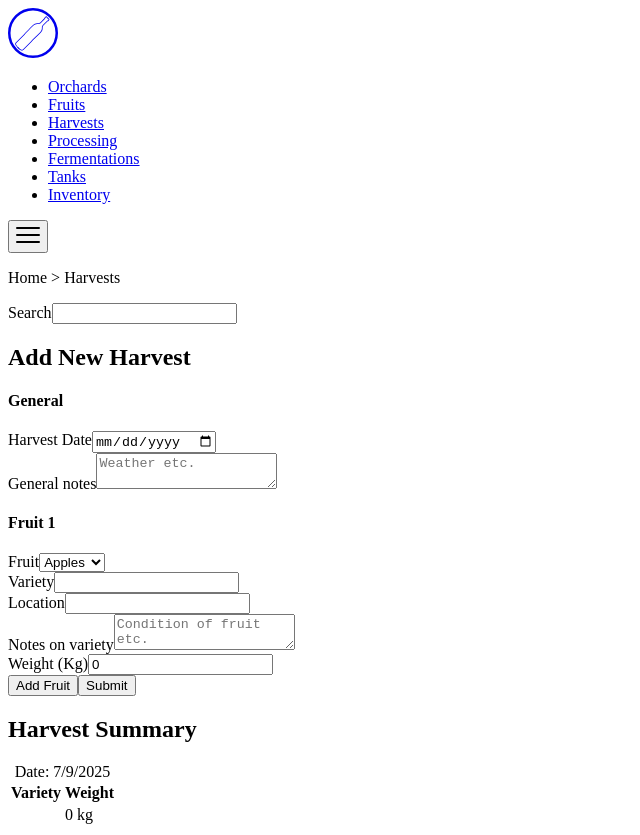
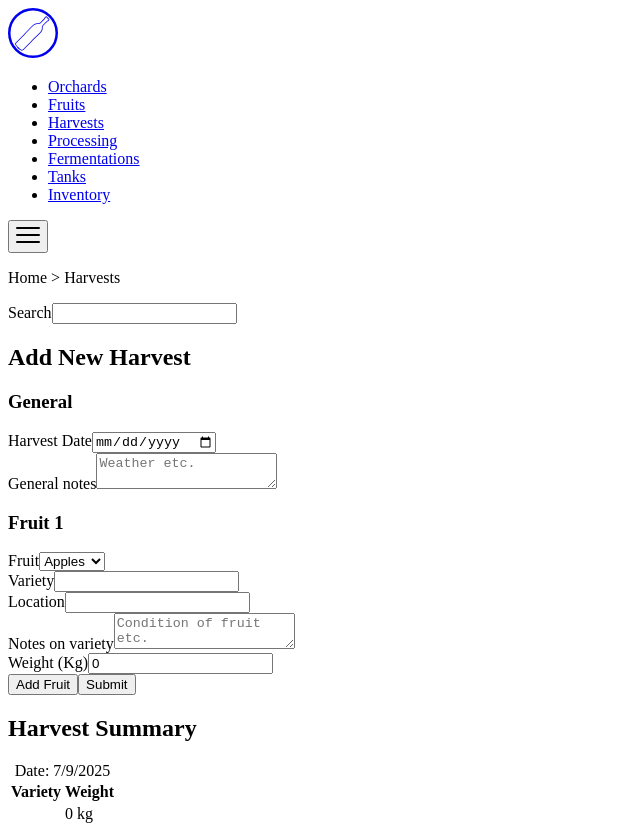
Before and after one commit to jl-stephenson/wine-cider-tracker-proto, a React (Vite) app: page / in a window 1280 px wide. Shown: the whole page, without its empty margins (0-640 px from the left). Built offline with nearby package versions, Linux system fonts and the light colour scheme.

Commit message:
styling: update primary color for AAA rating

```diff
--- a/package.json
+++ b/package.json
@@ -13,7 +13,6 @@
   },
   "dependencies": {
     "@hookform/resolvers": "^5.1.1",
-    "@tailwindcss/vite": "^4.1.8",
     "react": "^19.1.0",
     "react-dom": "^19.1.0",
     "zod": "^3.25.71"
@@ -42,6 +41,7 @@
     "typescript-eslint": "^8.30.1",
     "usehooks-ts": "^3.1.1",
     "vite": "^6.3.5",
+    "vite-plugin-compression": "^0.5.1",
     "vitest": "^3.2.2"
   }
 }
--- a/src/components/HarvestForm/index.tsx
+++ b/src/components/HarvestForm/index.tsx
@@ -47,7 +47,7 @@ export function HarvestForm({ onSubmit }: HarvestFormProps) {
           <h2 id="harvest-form-heading">Add New Harvest</h2>
         </div>
         <div className="panel__content flow">
-          <h4>General</h4>
+          <h3>General</h3>
           <div>
             <label htmlFor="date">Harvest Date</label>
             <input
@@ -75,7 +75,7 @@ export function HarvestForm({ onSubmit }: HarvestFormProps) {
 
         {fields.map((fruits, index) => (
           <div key={fruits.id} className="panel__segment flow">
-            <h4>Fruit {index + 1}</h4>
+            <h3>Fruit {index + 1}</h3>
             <div>
               <label htmlFor={`type-${index}`}>Fruit</label>
               <select
--- a/tsconfig.app.json
+++ b/tsconfig.app.json
@@ -1,9 +1,9 @@
 {
   "compilerOptions": {
     "tsBuildInfoFile": "./node_modules/.tmp/tsconfig.app.tsbuildinfo",
-    "target": "ES2020",
+    "target": "ES2022",
     "useDefineForClassFields": true,
-    "lib": ["ES2020", "DOM", "DOM.Iterable"],
+    "lib": ["ES2022", "DOM", "DOM.Iterable"],
     "module": "ESNext",
     "skipLibCheck": true,
 
--- a/vite.config.ts
+++ b/vite.config.ts
@@ -1,11 +1,14 @@
 import { defineConfig } from "vite";
+import compression from "vite-plugin-compression";
 import react from "@vitejs/plugin-react-swc";
-import tailwindcss from "@tailwindcss/vite";
 import path from "node:path";
 
 // https://vite.dev/config/
 export default defineConfig({
-  plugins: [react(), tailwindcss()],
+  build: {
+    target: "es2022",
+  },
+  plugins: [react(), compression({ algorithm: "gzip" })],
   resolve: {
     alias: {
       "@": path.resolve(__dirname, "./src"),
```
Also changed, not shown: src/css/global/variables.css (+4 -4 lines), 1 other file (tests, documents, lock files or other folders).
